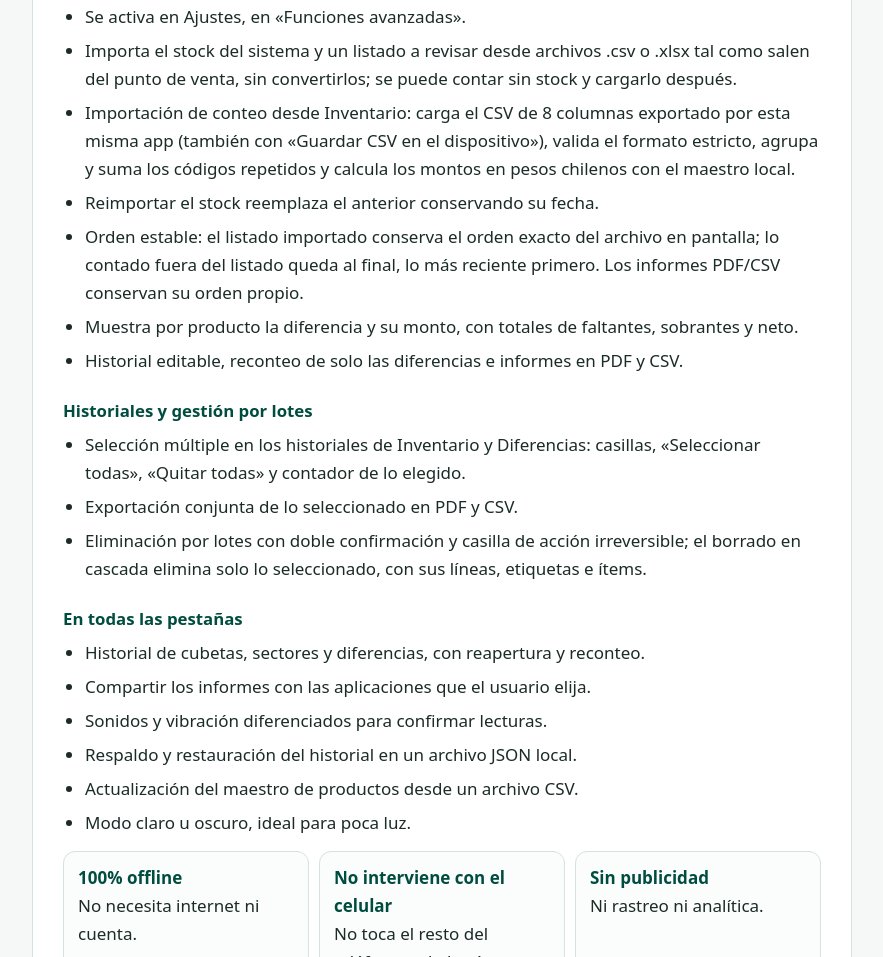
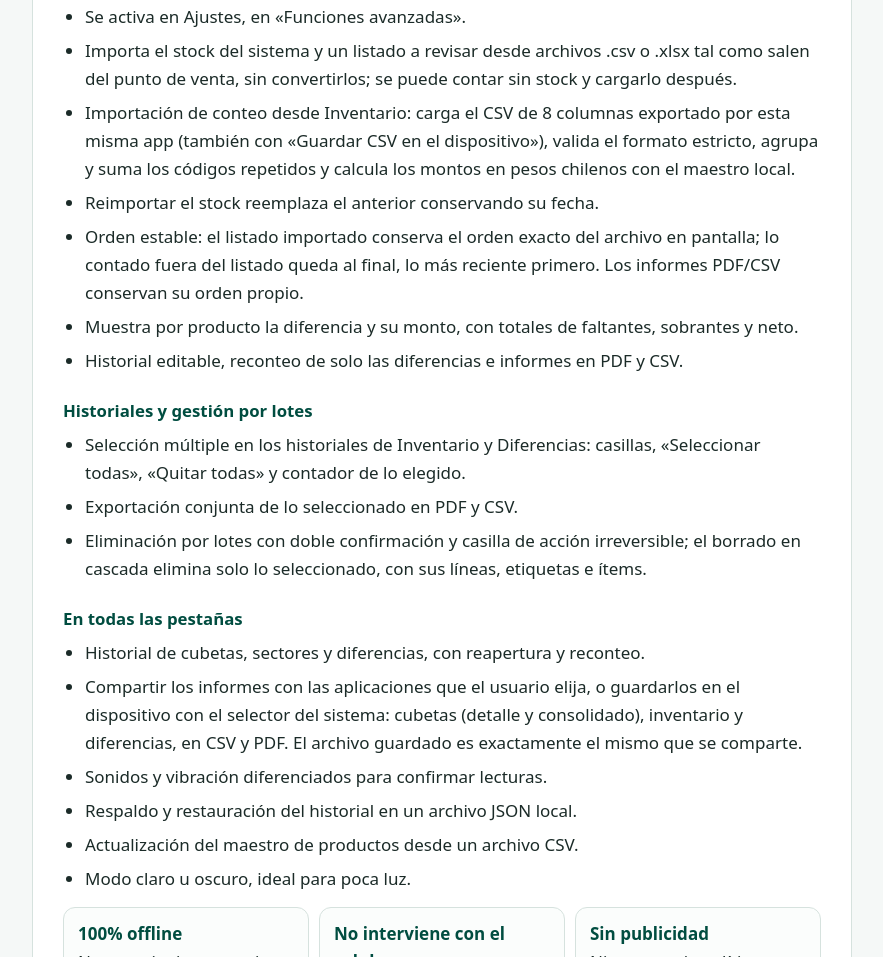
Before and after one commit to scojiro/asistente-revision-site, a plain HTML site: page index.html in a window 1280 px wide. Shown: the part 1482-2439 px from the top of the page, without its empty margins (198-1081 px from the left). Drawn offline with Linux system fonts and the light colour scheme.

Commit message:
web: version vigente 1.9.17 (versionCode 32) y guardado de informes en todos los reportes

```diff
--- a/index.html
+++ b/index.html
@@ -277,7 +277,7 @@
         todo queda en el teléfono.</p>
 
       <p class="meta mtn6">
-        Versión vigente: 1.9.16 (versionCode 31).
+        Versión vigente: 1.9.17 (versionCode 32).
       </p>
 
       <h3>Recepción de pedidos (cubetas)</h3>
@@ -338,7 +338,10 @@
       <h3>En todas las pestañas</h3>
       <ul>
         <li>Historial de cubetas, sectores y diferencias, con reapertura y reconteo.</li>
-        <li>Compartir los informes con las aplicaciones que el usuario elija.</li>
+        <li>Compartir los informes con las aplicaciones que el usuario elija, o
+          guardarlos en el dispositivo con el selector del sistema: cubetas
+          (detalle y consolidado), inventario y diferencias, en CSV y PDF. El
+          archivo guardado es exactamente el mismo que se comparte.</li>
         <li>Sonidos y vibración diferenciados para confirmar lecturas.</li>
         <li>Respaldo y restauración del historial en un archivo JSON local.</li>
         <li>Actualización del maestro de productos desde un archivo CSV.</li>
@@ -568,7 +571,7 @@
            «Ya está disponible en Google Play.»
         3. «El precio se definirá al pasar a producción» → precio real de pago
            único y enlace a la ficha de Play.
-        4. Revisar «Versión vigente: 1.9.16 (versionCode 31)» en #app.
+        4. Revisar «Versión vigente: 1.9.17 (versionCode 32)» en #app.
       No hay otros cambios pendientes en esta sección.
     -->
     <section id="precio">
```
